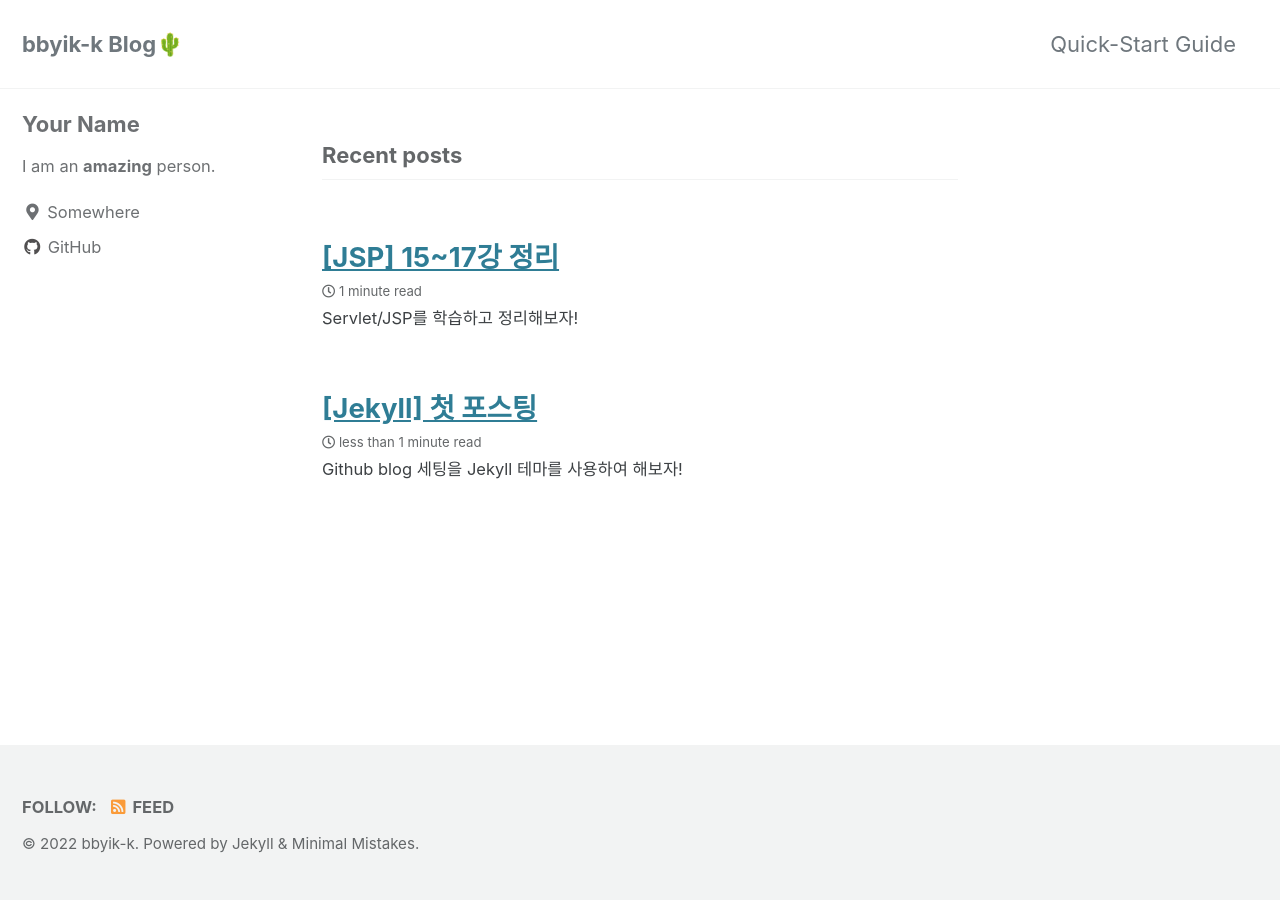
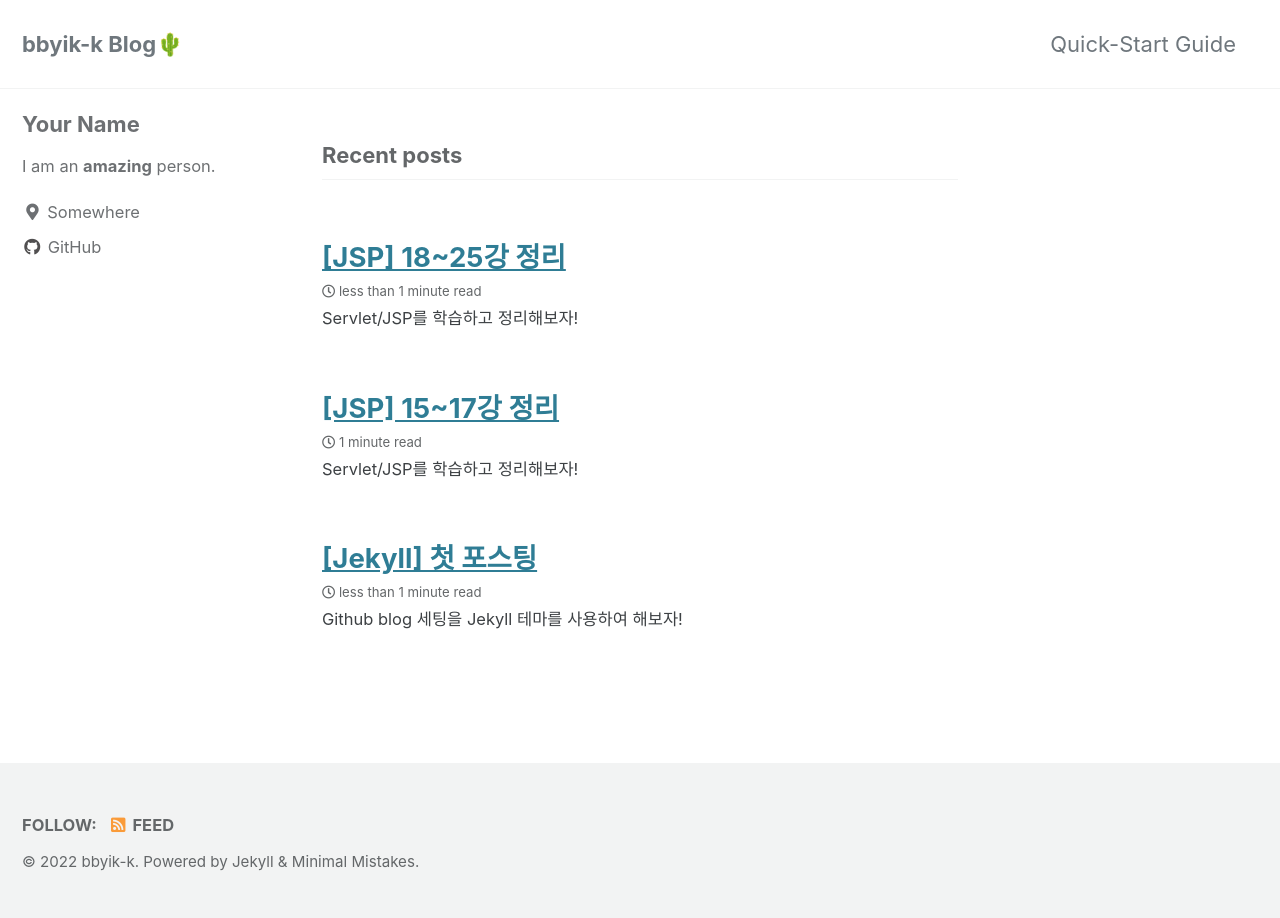
Before and after one commit to bbyik-k/bbyik-k.github.io, a Jekyll site: the page built from index.html, in a window 1280 px wide. Built offline with Jekyll 4.4.1, drawn with Linux system fonts in a browser that asks for light colours; cached includes are drawn as plain includes; the list of posts is cut into pages by our own code.

Commit message:
JSP18강~내용추가

```diff
--- /dev/null
+++ b/_posts/JSP/2022-01-10-JSP_4.md
@@ -0,0 +1,19 @@
+---
+title: "[JSP] 18~25강 정리"
+excerpt: "Servlet/JSP를 학습하고 정리해보자!"
+
+categories:
+  - JSP
+tags:
+  - [JSP, Servlet, Java, Backend]
+
+toc: true
+toc_sticky: true
+
+date: 2022-01-10
+last_modified_at: 2022-01-10
+---
+
+😋 Servlet/JSP 강의 18~25강에 대한 내용 정리
+
+## Chapter18 - 입력할 내용이 많은 경우 POST 요청 보내기
```
Also changed, not shown: _posts/JSP/2022-01-05-JSP_3.md (renamed from _posts/JSP/2022-01-05-JSP_3 copy.md, +1 -1 lines).
